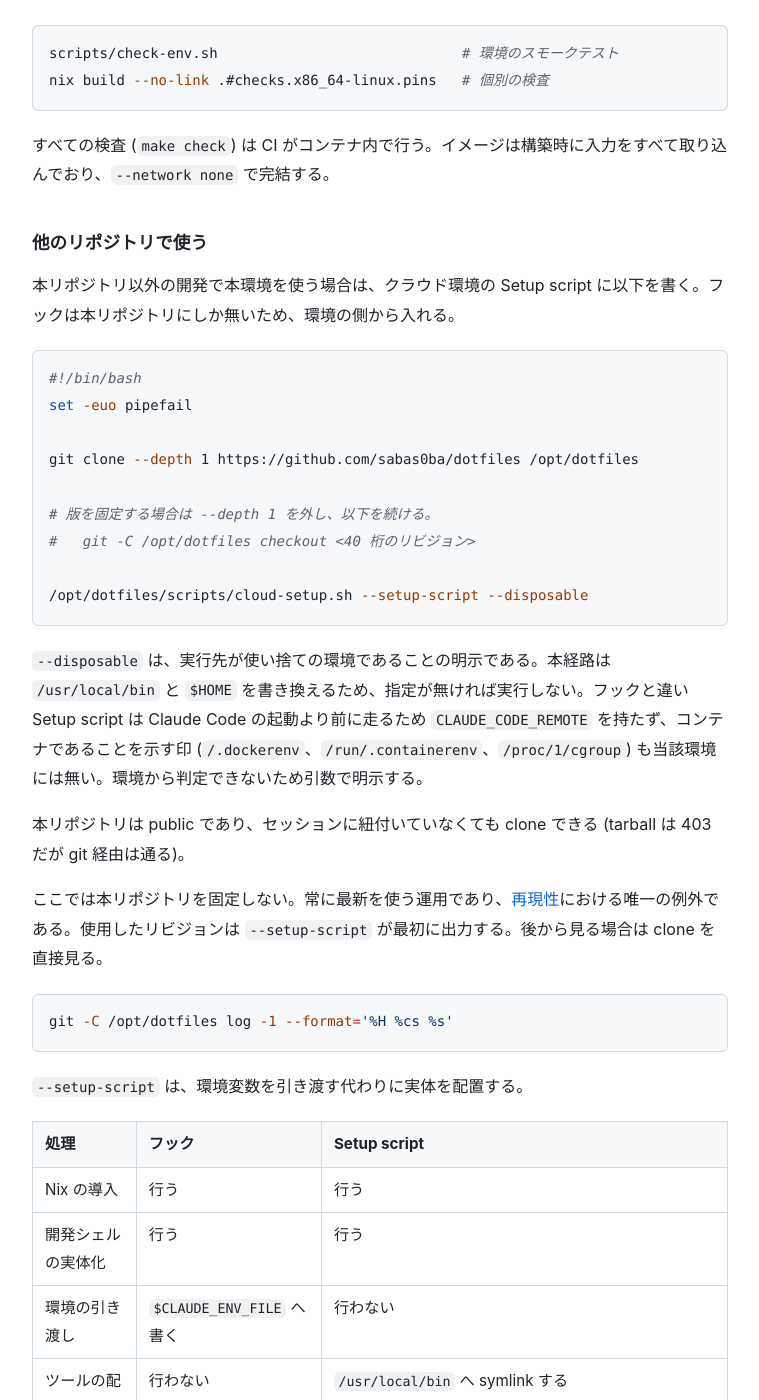
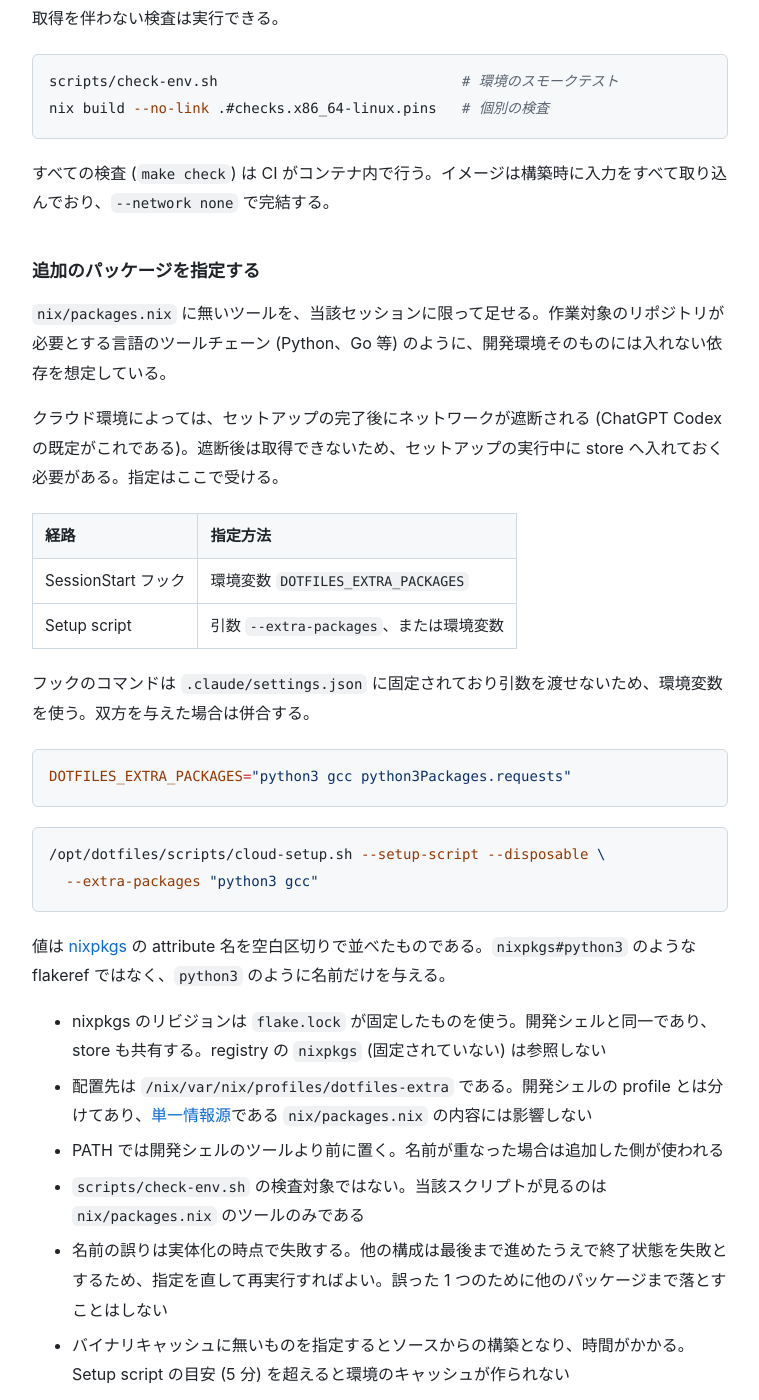
Before and after one commit to sabas0ba/dotfiles, a Jekyll site: the page built from docs/setup.md, in a window 1280 px wide and 1400 px high, scrolled down 3244 px. Shown: the whole window, without its empty margins (260-1019 px from the left). Built offline with Jekyll 4.4.1, drawn with Linux system fonts in a browser that asks for light colours; our own code applies the rules of GitHub Pages for plain Markdown files; some of the changed text lies outside the part shown.

Commit message:
feat(cloud): accept extra nix packages at setup time
クラウド環境の中には、セットアップの完了後にネットワークを遮断するものがある
(ChatGPT Codex の既定)。遮断後はパッケージを取得できないため、nix/packages.nix
に無いツールが必要な場合、セッション中に足す手段が無かった。

scripts/cloud-setup.sh が追加パッケージの指定を受けるようにする。引数
--extra-packages と環境変数 DOTFILES_EXTRA_PACKAGES の双方で与えられる。フックの
経路は .claude/settings.json にコマンドが固定されており引数を渡せないため、環境
変数が必要となる。

- nixpkgs は --inputs-from で flake の入力を参照し、開発シェルと同一のリビジョン
  から解決する。registry の固定されていない nixpkgs は使わない
- 配置先は /nix/var/nix/profiles/dotfiles-extra とし、単一情報源である
  nix/packages.nix の profile とは分ける
- PATH では開発シェルのツールより前に置く。setup-script の経路でも同じ優先順位と
  なるよう /usr/local/bin へ最後に配置する
- 1 つずつ install する。まとめて渡すと 1 つの誤りで全体が失敗し、正しく指定した
  分も入らないためである。失敗は構成を最後まで進めてから報告し、終了状態を失敗と
  する
- 名前の形式は Nix の導入より前に検査する

install_toolchain の空の profile の検出を、配置の総数ではなく profile 自体を見る
形に変える。追加パッケージの分で総数が 0 にならず、見落とすためである。

````diff
--- a/docs/setup.md
+++ b/docs/setup.md
@@ -80,7 +80,7 @@ direnv allow
 | 項目 | 指定 |
 | --- | --- |
 | Network access | Trusted (既定)。変更しない |
-| Environment variables | 不要 |
+| Environment variables | 不要。`nix/packages.nix` に無いツールを足す場合のみ `DOTFILES_EXTRA_PACKAGES` ([追加のパッケージを指定する](#追加のパッケージを指定する)) |
 | Setup script | 不要 |
 
 Trusted の許可リストには `*.nixos.org` が含まれ、フックが必要とする `releases.nixos.org` (Nix 本体) と `cache.nixos.org` (依存のバイナリ) が共に通る。None ではフックが Nix を取得できず、開発シェルの無いセッションになる。Custom では上記の 2 つを許可する。
@@ -102,6 +102,39 @@ nix build --no-link .#checks.x86_64-linux.pins   # 個別の検査
 ```
 
 すべての検査 (`make check`) は CI がコンテナ内で行う。イメージは構築時に入力をすべて取り込んでおり、`--network none` で完結する。
+
+### 追加のパッケージを指定する
+
+`nix/packages.nix` に無いツールを、当該セッションに限って足せる。作業対象のリポジトリが必要とする言語のツールチェーン (Python、Go 等) のように、開発環境そのものには入れない依存を想定している。
+
+クラウド環境によっては、セットアップの完了後にネットワークが遮断される (ChatGPT Codex の既定がこれである)。遮断後は取得できないため、セットアップの実行中に store へ入れておく必要がある。指定はここで受ける。
+
+| 経路 | 指定方法 |
+| --- | --- |
+| SessionStart フック | 環境変数 `DOTFILES_EXTRA_PACKAGES` |
+| Setup script | 引数 `--extra-packages`、または環境変数 |
+
+フックのコマンドは `.claude/settings.json` に固定されており引数を渡せないため、環境変数を使う。双方を与えた場合は併合する。
+
+```bash
+DOTFILES_EXTRA_PACKAGES="python3 gcc python3Packages.requests"
+```
+
+```bash
+/opt/dotfiles/scripts/cloud-setup.sh --setup-script --disposable \
+  --extra-packages "python3 gcc"
+```
+
+値は [nixpkgs](https://search.nixos.org/packages) の attribute 名を空白区切りで並べたものである。`nixpkgs#python3` のような flakeref ではなく、`python3` のように名前だけを与える。
+
+- nixpkgs のリビジョンは `flake.lock` が固定したものを使う。開発シェルと同一であり、store も共有する。registry の `nixpkgs` (固定されていない) は参照しない
+- 配置先は `/nix/var/nix/profiles/dotfiles-extra` である。開発シェルの profile とは分けてあり、[単一情報源](development.md#ツールを追加する)である `nix/packages.nix` の内容には影響しない
+- PATH では開発シェルのツールより前に置く。名前が重なった場合は追加した側が使われる
+- `scripts/check-env.sh` の検査対象ではない。当該スクリプトが見るのは `nix/packages.nix` のツールのみである
+- 名前の誤りは実体化の時点で失敗する。他の構成は最後まで進めたうえで終了状態を失敗とするため、指定を直して再実行すればよい。誤った 1 つのために他のパッケージまで落とすことはしない
+- バイナリキャッシュに無いものを指定するとソースからの構築となり、時間がかかる。Setup script の目安 (5 分) を超えると環境のキャッシュが作られない
+
+恒久的に必要なツールはここではなく `nix/packages.nix` に追加する。手順は[ツールを追加する](development.md#ツールを追加する)にある。本節の指定は環境の設定にしか残らず、他の環境 (手元、Docker、CI) には反映されない。
 
 ### 他のリポジトリで使う
 
@@ -138,6 +171,7 @@ git -C /opt/dotfiles log -1 --format='%H %cs %s'
 | 環境の引き渡し | `$CLAUDE_ENV_FILE` へ書く | 行わない |
 | ツールの配置 | 行わない | `/usr/local/bin` へ symlink する |
 | ホームの構成の配置 | 行わない | `home/` 以下を `$HOME` へ置く (`home/.codex/` は `$CODEX_HOME` が設定されていればその直下へ置く) |
+| 追加パッケージ | 環境変数で指定する | 引数または環境変数で指定する |
 
 Setup script には `CLAUDE_ENV_FILE` が無く、セッションのシェルは `/etc/profile` を読まないため、環境変数では渡せない。既に PATH にある `/usr/local/bin` へ、`nix build .#default` の profile (中身は `nix/packages.nix`) と `nix` 自身を置く。
 
@@ -161,6 +195,13 @@ git clone --depth 1 https://github.com/sabas0ba/dotfiles /opt/dotfiles
 
 版を固定する場合、`--depth 1` を外し、`git -C /opt/dotfiles checkout <40 桁のリビジョン>` を setup script に加える。処理内容、既存ファイルの退避、再現性の例外および到達範囲の制約は、前節の「[他のリポジトリで使う](#他のリポジトリで使う)」と同じである。
 
+Codex のクラウド環境は、既定では setup script の完了後にネットワークを遮断する。以降は取得ができないため、作業に必要なツールは setup script の中で揃える。`nix/packages.nix` に無いものは `--extra-packages` で足す ([追加のパッケージを指定する](#追加のパッケージを指定する))。
+
+```bash
+/opt/dotfiles/scripts/cloud-setup.sh --setup-script --disposable \
+  --extra-packages "python3 gcc"
+```
+
 セットアップにより `home/.codex/AGENTS.md` が `${CODEX_HOME:-$HOME/.codex}/AGENTS.md` に配置され、リポジトリをまたぐ利用者共通の作業指示として Codex に読み込まれる。Codex のクラウド環境では `CODEX_HOME=/opt/codex` のため、配置先は `/opt/codex/AGENTS.md` となる。本リポジトリ内では、ルートの `AGENTS.md` がリポジトリ固有の手順を追加する。
 
 ---
````
Also changed, not shown: docs/development.md (+2 -0 lines), 1 other file.
